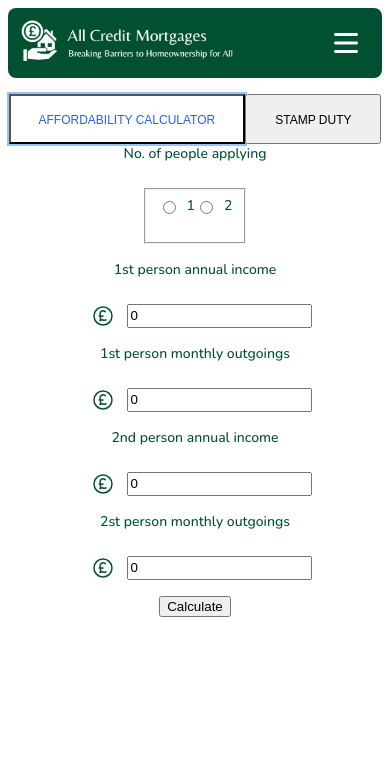
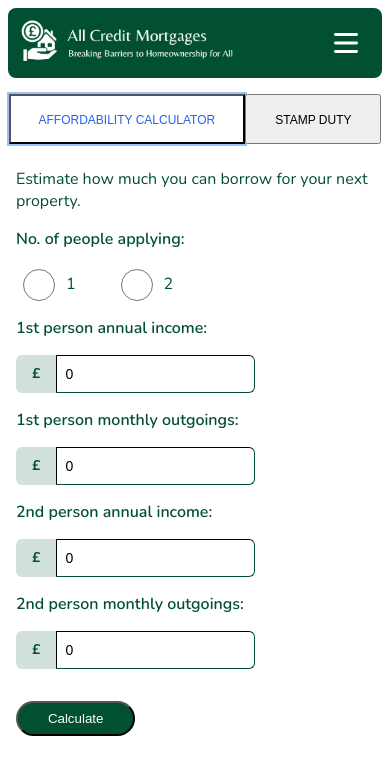
Before and after one commit to math121/tamil-mortgages, a React (Vite) app: page /calculator in a window 390 px wide. Shown: the top 774 px of the page. Built offline with nearby package versions, Linux system fonts and the light colour scheme; the HTML template or start-up script is replaced by a standard one; a web font is replaced by a local one.

Commit message:
Style affordability calculator page for mobile

```diff
--- a/src/components/AffordabilityCalc.tsx
+++ b/src/components/AffordabilityCalc.tsx
@@ -15,102 +15,70 @@ export const AffordabilityCalc = () => {
 
   const { register, handleSubmit } = useForm<AffordabilityInputs>();
 
-  const calculateMortgage: SubmitHandler<AffordabilityInputs> = (data) => {
+  const calculateAffordability: SubmitHandler<AffordabilityInputs> = (data) => {
     console.log(data);
     const range = affordabilityFormula(data);
     setEstimatedRange(range);
   };
 
   return (
-    <>
+    <div className="p-2">
+      <p>Estimate how much you can borrow for your next property.</p>
       <form
-        onSubmit={handleSubmit(calculateMortgage)}
-        className="flex flex-col items-center gap-4"
+        onSubmit={handleSubmit(calculateAffordability)}
+        className="grid gap-4"
       >
-        <label className="block mb-2 text-sm font-medium">
-          No. of people applying
-        </label>
-        <fieldset className="flex justify-around">
-          <div className="flex items-center mb-4">
+        <label className="font-semibold">No. of people applying:</label>
+
+        <fieldset className="border-none p-0 flex gap-10">
+          <div className="flex items-center">
             <input
-              id="option-1"
+              id="1"
               type="radio"
-              value={1}
-              {...register("numPeople", { required: true })}
+              value="1"
+              className="w-8 h-8 accent-dark-green"
+              {...register("numPeople")}
             />
-            <label
-              htmlFor="option-1"
-              className="block ms-2 text-sm font-medium"
-            >
+            <label htmlFor="1" className="ms-2 text-base">
               1
             </label>
           </div>
 
-          <div className="flex items-center mb-4">
+          <div className="flex items-center">
             <input
-              id="option-2"
+              id="2"
               type="radio"
-              value={2}
-              {...register("numPeople", { required: true })}
+              value="2"
+              className="w-8 h-8 accent-dark-green"
+              {...register("numPeople")}
             />
-            <label
-              htmlFor="option-2"
-              className="block ms-2 text-sm font-medium"
-            >
+            <label htmlFor="2" className="ms-2 text-base">
               2
             </label>
           </div>
         </fieldset>
 
-        <label className="block mb-2 text-sm font-medium">
-          1st person annual income
-        </label>
+        <label className="font-semibold">1st person annual income:</label>
         <div className="flex">
-          <span className="inline-flex items-center px-3">
-            <svg
-              xmlns="http://www.w3.org/2000/svg"
-              fill="none"
-              viewBox="0 0 24 24"
-              strokeWidth="1.5"
-              stroke="currentColor"
-              className="size-6"
-            >
-              <path
-                strokeLinecap="round"
-                strokeLinejoin="round"
-                d="M14.121 7.629A3 3 0 0 0 9.017 9.43c-.023.212-.002.425.028.636l.506 3.541a4.5 4.5 0 0 1-.43 2.65L9 16.5l1.539-.513a2.25 2.25 0 0 1 1.422 0l.655.218a2.25 2.25 0 0 0 1.718-.122L15 15.75M8.25 12H12m9 0a9 9 0 1 1-18 0 9 9 0 0 1 18 0Z"
-              />
-            </svg>
+          <span className="inline-flex items-center px-4 text-sm bg-lightest-green rounded-s-md font-bold">
+            £
           </span>
           <input
             type="number"
+            className="text-sm p-2 rounded-e-md border border-dark-green"
             defaultValue={0}
             {...register("income1", { required: true })}
           />
         </div>
 
-        <label className="block mb-2 text-sm font-medium">
-          1st person monthly outgoings
-        </label>
+        <label className="font-semibold">1st person monthly outgoings:</label>
         <div className="flex">
-          <span className="inline-flex items-center px-3">
-            <svg
-              xmlns="http://www.w3.org/2000/svg"
-              fill="none"
-              viewBox="0 0 24 24"
-              strokeWidth="1.5"
-              stroke="currentColor"
-              className="size-6"
-            >
-              <path
-                strokeLinecap="round"
-                strokeLinejoin="round"
-                d="M14.121 7.629A3 3 0 0 0 9.017 9.43c-.023.212-.002.425.028.636l.506 3.541a4.5 4.5 0 0 1-.43 2.65L9 16.5l1.539-.513a2.25 2.25 0 0 1 1.422 0l.655.218a2.25 2.25 0 0 0 1.718-.122L15 15.75M8.25 12H12m9 0a9 9 0 1 1-18 0 9 9 0 0 1 18 0Z"
-              />
-            </svg>
+          <span className="inline-flex items-center px-4 text-sm bg-lightest-green rounded-s-md font-bold">
+            £
           </span>
           <input
             type="number"
+            className="text-sm p-2 rounded-e-md border border-dark-green"
             defaultValue={0}
             {...register("totalOutgoings1", { required: true })}
           />
@@ -118,65 +86,50 @@ export const AffordabilityCalc = () => {
 
         {
           <>
-            <label className="block mb-2 text-sm font-medium">
-              2nd person annual income
-            </label>
+            <label className="font-semibold">2nd person annual income:</label>
             <div className="flex">
-              <span className="inline-flex items-center px-3">
-                <svg
-                  xmlns="http://www.w3.org/2000/svg"
-                  fill="none"
-                  viewBox="0 0 24 24"
-                  strokeWidth="1.5"
-                  stroke="currentColor"
-                  className="size-6"
-                >
-                  <path
-                    strokeLinecap="round"
-                    strokeLinejoin="round"
-                    d="M14.121 7.629A3 3 0 0 0 9.017 9.43c-.023.212-.002.425.028.636l.506 3.541a4.5 4.5 0 0 1-.43 2.65L9 16.5l1.539-.513a2.25 2.25 0 0 1 1.422 0l.655.218a2.25 2.25 0 0 0 1.718-.122L15 15.75M8.25 12H12m9 0a9 9 0 1 1-18 0 9 9 0 0 1 18 0Z"
-                  />
-                </svg>
-              </span>
-              <input type="number" defaultValue={0} {...register("income2")} />
-            </div>
-
-            <label className="block mb-2 text-sm font-medium">
-              2st person monthly outgoings
-            </label>
-            <div className="flex">
-              <span className="inline-flex items-center px-3">
-                <svg
-                  xmlns="http://www.w3.org/2000/svg"
-                  fill="none"
-                  viewBox="0 0 24 24"
-                  strokeWidth="1.5"
-                  stroke="currentColor"
-                  className="size-6"
-                >
-                  <path
-                    strokeLinecap="round"
-                    strokeLinejoin="round"
-                    d="M14.121 7.629A3 3 0 0 0 9.017 9.43c-.023.212-.002.425.028.636l.506 3.541a4.5 4.5 0 0 1-.43 2.65L9 16.5l1.539-.513a2.25 2.25 0 0 1 1.422 0l.655.218a2.25 2.25 0 0 0 1.718-.122L15 15.75M8.25 12H12m9 0a9 9 0 1 1-18 0 9 9 0 0 1 18 0Z"
-                  />
-                </svg>
+              <span className="inline-flex items-center px-4 text-sm bg-lightest-green rounded-s-md font-bold">
+                £
               </span>
               <input
                 type="number"
+                className="text-sm p-2 rounded-e-md border border-dark-green"
                 defaultValue={0}
-                {...register("totalOutgoings2")}
+                {...register("income2", { required: true })}
+              />
+            </div>
+
+            <label className="font-semibold">
+              2nd person monthly outgoings:
+            </label>
+            <div className="flex">
+              <span className="inline-flex items-center px-4 text-sm bg-lightest-green rounded-s-md font-bold">
+                £
+              </span>
+              <input
+                type="number"
+                className="text-sm p-2 rounded-e-md border border-dark-green"
+                defaultValue={0}
+                {...register("totalOutgoings2", { required: true })}
               />
             </div>
           </>
         }
 
-        <button type="submit">Calculate</button>
+        <button
+          type="submit"
+          className="p-2 w-2/6 rounded-full text-white bg-dark-green cursor-pointer hover:bg-light-green mt-4"
+        >
+          Calculate
+        </button>
       </form>
 
       {estimatedRange.length !== 0 && (
         <>
-          <p>Range:</p>
-          <p>
+          <section className="border-2 border-solid border-dark-green rounded-xl px-2 mt-10">
+            <div className="gap-3 items-center">
+              <p>Estimated amount you can borrow:</p>
+              <p className="font-bold text-2xl my-0">
                 {"£" +
                   estimatedRange[0] / 1000 +
                   "k - " +
@@ -184,8 +137,23 @@ export const AffordabilityCalc = () => {
                   estimatedRange[1] / 1000 +
                   "k"}
               </p>
+              <p>Lenders usually lend between 4-5 times your salary</p>
+              <p>
+                Hor much you can borrow can be affected by various factors like
+                these:
+              </p>
+              <ul>
+                <li>Credit rating</li>
+                <li>Loans / Credit balances</li>
+                <li>Children / dependents</li>
+                <li>Age</li>
+                <li>Mortgage term</li>
+                <li>Employment status</li>
+              </ul>
+            </div>
+          </section>
         </>
       )}
-    </>
+    </div>
   );
 };
```
Lines whose indentation alone changed are shown as unchanged.
